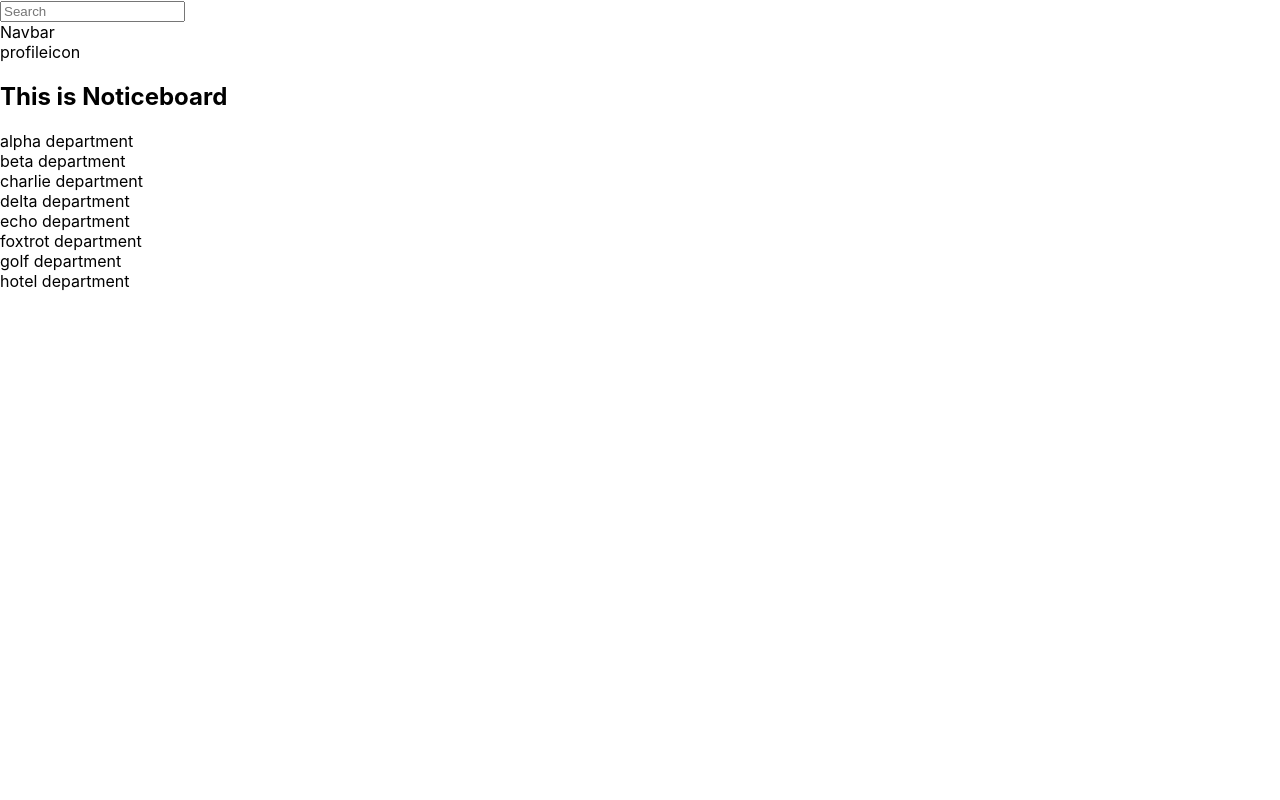
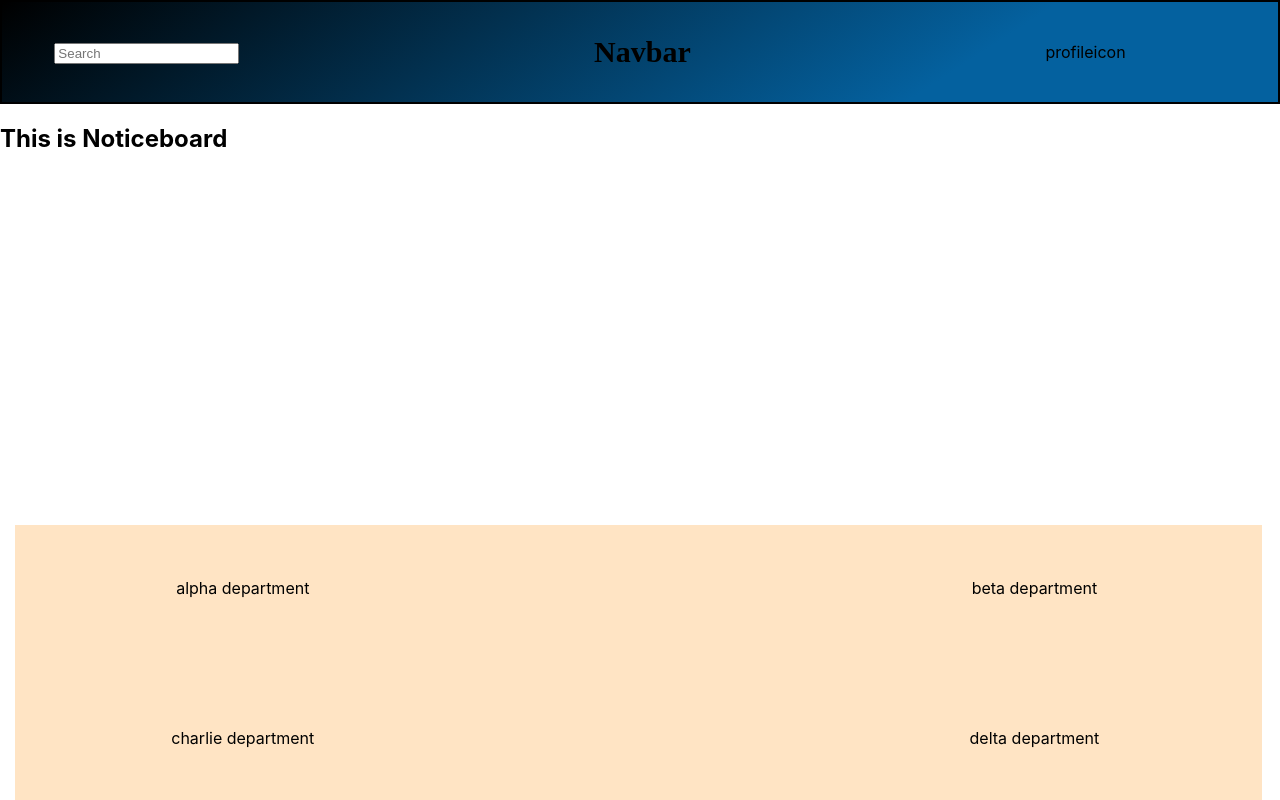
Before and after one commit to Poojajalagekar/capstone, a React (Create React App) app: page /home in a window 1280 px wide. Shown: the top 800 px of the page. Built offline with nearby package versions, Linux system fonts and the light colour scheme.

Commit message:
updated Homepage and navbar element proceeding to designing

```diff
--- a/src/Components/Home.jsx
+++ b/src/Components/Home.jsx
@@ -1,4 +1,5 @@
-import Button from '@mui/material/Button'
+// import Button from '@mui/material/Button'
+import '../Components/HomeData/Homedata.css'
 import { useNavigate } from 'react-router-dom'
 import Merger from '../Components/HomeData/Merger'
 
--- /dev/null
+++ b/src/Components/HomeData/Homedata.css
@@ -0,0 +1,54 @@
+body {
+  /* background-color: rgb(0, 160, 160); */
+  box-sizing: border-box;
+  margin: 0;
+}
+
+.navBar {
+  display: flex;
+  flex-direction: row;
+  align-items: center;
+  justify-content: space-around;
+  height: 100px;
+  line-height: 34px;
+  border: 2px solid black;
+  background-color: #000000;
+  background-image: linear-gradient(147deg, #000000 0%, #04619f 74%);
+}
+
+.navLeftBar {
+  position: relative;
+  left: -100px;
+}
+
+.navMid {
+  position: relative;
+  left: -50px;
+  font-family: 'Times New Roman', Times, serif;
+  font-size: 30px;
+  font-weight: bold;
+}
+
+.branches {
+  background-color: bisque;
+  position: relative;
+  top: 350px;
+  min-height: 380px;
+  left: 1vw;
+  border: 3px solid #000000;
+  display: flex;
+  flex-direction: row;
+  flex-wrap: wrap;
+  align-items: center;
+  justify-content: space-between;
+  width: 97vw;
+  border: 2px solid white;
+  padding: 3px;
+}
+.one {
+  text-align: center;
+  position: relative;
+  top: 50px;
+  width: 450px;
+  height: 150px;
+}
--- a/src/Components/Login.jsx
+++ b/src/Components/Login.jsx
@@ -1,17 +1,16 @@
-import Button from '@mui/material/Button';
-import { useNavigate } from 'react-router-dom';
+import Button from '@mui/material/Button'
+import { useNavigate } from 'react-router-dom'
 
 const Login = () => {
-  const navigate = useNavigate();
+  const navigate = useNavigate()
 
-    return (
-      <>
-       <h1>login page</h1>
+  return (
+    <>
+      <h1>login page</h1>
       <Button onClick={() => navigate('/admin')}> admin </Button>
-
-      </>
-
-    )
+      <Button onClick={() => navigate('/home')}> Home </Button>
+    </>
+  )
 }
 
-export default Login;
+export default Login
```
